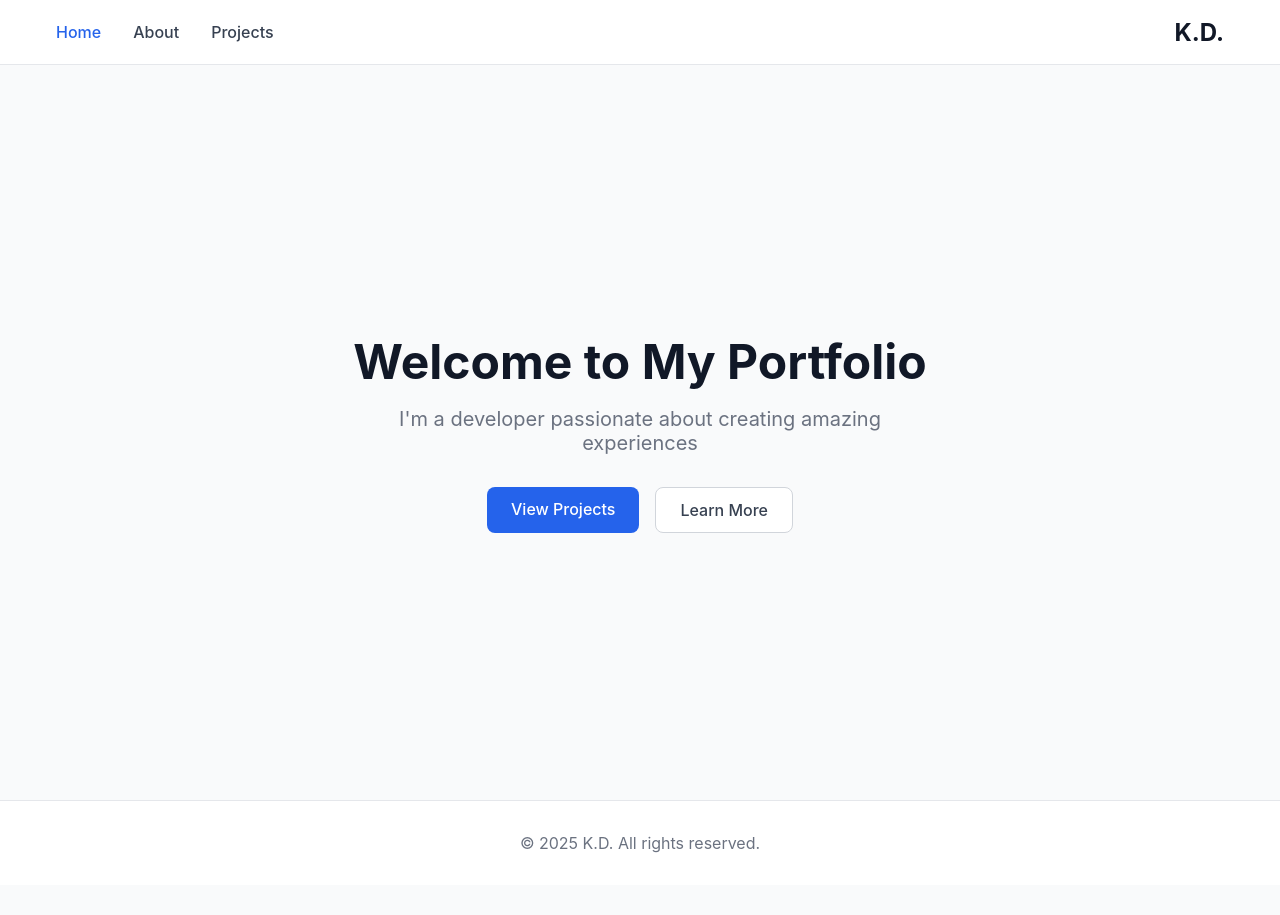
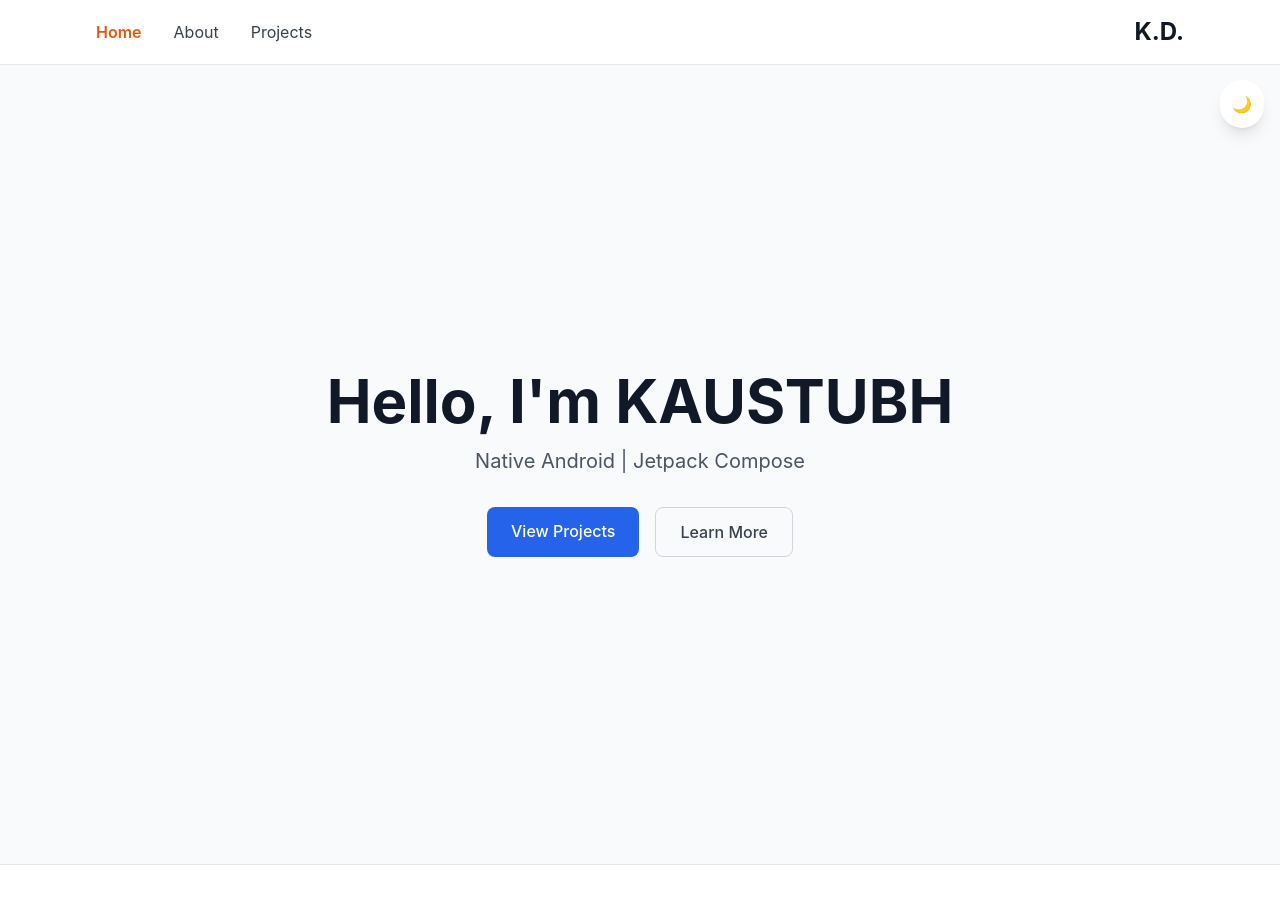
Before and after one commit to kaustubhsuryakantdeshpande/portfolio.github.io, a React (Create React App) app: page / in a window 1280 px wide. Shown: the top 915 px of the page. Before the commit the page ends 885 px from the top, so only its background shows below. Built offline with nearby package versions, Linux system fonts and the light colour scheme.

Commit message:
Refactor code structure for improved readability and maintainability

```diff
--- a/package.json
+++ b/package.json
@@ -9,6 +9,7 @@
     "@testing-library/user-event": "^13.2.1",
     "react": "^19.1.0",
     "react-dom": "^19.1.0",
+    "react-icons": "^5.5.0",
     "react-router-dom": "^7.7.0",
     "react-scripts": "5.0.1",
     "web-vitals": "^2.1.0"
@@ -36,5 +37,10 @@
       "last 1 firefox version",
       "last 1 safari version"
     ]
+  },
+  "devDependencies": {
+    "autoprefixer": "^10.4.21",
+    "postcss": "^8.5.6",
+    "tailwindcss": "^3.0.0"
   }
 }
--- a/src/App.js
+++ b/src/App.js
@@ -1,4 +1,4 @@
-import React from 'react';
+import React, { useState, createContext, useContext, useEffect } from 'react';
 import { BrowserRouter as Router, Routes, Route } from 'react-router-dom';
 import './App.css';
 import About from './pages/About';
@@ -7,12 +7,75 @@
 import Footer from './components/Footer';
 import Navbar from './components/Navbar';
 
+// Create Theme Context
+const ThemeContext = createContext();
+
+// Custom hook to use theme
+export const useTheme = () => {
+  const context = useContext(ThemeContext);
+  if (!context) {
+    throw new Error('useTheme must be used within a ThemeProvider');
+  }
+  return context;
+};
+
+// Theme Provider Component
+const ThemeProvider = ({ children }) => {
+  const [isDark, setIsDark] = useState(false);
+
+  const toggleTheme = () => {
+    setIsDark(!isDark);
+  };
+
+  // Add/remove dark class from document root
+  useEffect(() => {
+    if (isDark) {
+      document.documentElement.classList.add('dark');
+    } else {
+      document.documentElement.classList.remove('dark');
+    }
+  }, [isDark]);
+
+  return (
+    <ThemeContext.Provider value={{ isDark, toggleTheme }}>
+      {children}
+    </ThemeContext.Provider>
+  );
+};
+
 function App() {
   return (
+    <ThemeProvider>
       <Router>
-      <div className="page-container">
+        <AppContent />
+      </Router>
+    </ThemeProvider>
+  );
+}
+
+// Main App Content Component
+const AppContent = () => {
+  const { isDark, toggleTheme } = useTheme();
+
+  return (
+    <div className={`min-h-screen flex flex-col transition-colors duration-300 ${
+      isDark ? 'bg-gray-900' : 'bg-gray-50'
+    }`}>
+      {/* Theme Toggle Button */}
+      <button
+        onClick={toggleTheme}
+        className={`fixed top-20 right-4 z-40 p-3 rounded-full shadow-lg transition-all duration-300 ${
+          isDark
+            ? 'bg-gray-800 text-yellow-400 hover:bg-gray-700'
+            : 'bg-white text-gray-600 hover:bg-gray-100'
+        }`}
+        aria-label="Toggle theme"
+      >
+        {isDark ? '☀️' : '🌙'}
+      </button>
+
       <Navbar />
-        <main className="main-content">
+      <main className="flex-1 pt-16">
         <Routes>
           <Route path="/" element={<Home />} />
           <Route path="/about" element={<About />} />
@@ -21,8 +84,7 @@
       </main>
       <Footer />
     </div>
-    </Router>
   );
-}
+};
 
 export default App;
--- a/src/components/Footer.js
+++ b/src/components/Footer.js
@@ -1,8 +1,38 @@
+import { FaLinkedin } from "react-icons/fa";
+import { FaGithub } from "react-icons/fa";
+import { FaEnvelope } from "react-icons/fa";
+import { FaG } from "react-icons/fa6";
+
+
+
 export default function Footer() {
   return (
-    <footer>
-      <div className="footer-content">
-        <p>© 2025 K.D. All rights reserved.</p>
+    <footer className="bg-white dark:bg-gray-900 py-12 px-4 border-t dark:border-gray-700">
+      <div className="container mx-auto max-w-6xl">
+        {/*Left Column*/}
+        <div className="space-y-6">
+          <h2 className="text-4xl md:text-5xl font-bold text-teal-500 leading-tight">
+            Let's create Clean and Scalable applications
+          </h2>
+          <p className="text-xl text-gray-600 dark:text-gray-300">
+            start by{" "}
+            <span className="text-orange-500 font-semibold">Hello</span>
+          </p>
+          <div className="flex space-x-4 mt-4">
+            <a href="mailto:contact.deshkaustubh@gmail.com" className="text-gray-500 hover:text-red-400 text-2xl" title="Contact Me">
+              <FaEnvelope/>
+            </a>
+            <a href="https://linkedin.com/in/deshkaustubh" className="text-blue-500 hover:text-red-400 text-2xl" title="LinkedIn">
+              <FaLinkedin/>
+            </a>
+            <a href="https://github.com/deshkaustubh" className="text-black-500 hover:text-red-400 text-2xl" title="GitHub">
+              <FaGithub/>
+            </a>
+          </div>
+        </div>
+        <div className="text-center text-gray-400 dark:text-gray-500 text-sm py-4 border-t dark:border-gray-700 mt-8">
+          <p>© {new Date().getFullYear()} K.D. All rights reserved.</p>
+        </div>
       </div>
     </footer>
   );
--- a/src/components/Navbar.js
+++ b/src/components/Navbar.js
@@ -1,44 +1,50 @@
 import { NavLink } from 'react-router-dom';
+import { useTheme } from '../App';
 
 export default function Navbar() {
+  const { isDark } = useTheme();
+
+  // Navigation links array
+  const navLinks = [
+    { label: 'Home', path: '/', isEnd: true },
+    { label: 'About', path: '/about', isEnd: false },
+    { label: 'Projects', path: '/projects', isEnd: false }
+  ];
+
   return (
-    <nav>
-      <div className="nav-container">
+    <nav className={`fixed w-full top-0 backdrop-blur-sm z-50 border-b ${
+      isDark
+        ? 'bg-gray-900/90 border-gray-700'
+        : 'bg-white/90 border-gray-200'
+    }`}>
+      <div className="max-w-6xl mx-auto px-4 sm:px-6 lg:px-8">
+        <div className="flex justify-between items-center h-16">
           {/* Navigation Links - Left Side */}
-        <ul className="nav-links">
-          <li>
+          <ul className="flex space-x-8">
+            {navLinks.map(({ label, path, isEnd }) => (
+              <li key={path}>
                 <NavLink
-              to="/"
-              end
-              className={({ isActive }) => isActive ? "active" : ""}
+                  to={path}
+                  end={isEnd}
+                  className={({ isActive }) =>
+                    isActive
+                      ? "text-orange-600 font-semibold"
+                      : `${isDark ? 'text-gray-300' : 'text-gray-700'} hover:text-blue-600 transition-colors`
+                  }
                 >
-              Home
+                  {label}
                 </NavLink>
               </li>
-
-          <li>
-            <NavLink
-              to="/about"
-              className={({ isActive }) => isActive ? "active" : ""}
-            >
-              About
-            </NavLink>
-          </li>
-
-          <li>
-            <NavLink
-              to="/projects"
-              className={({ isActive }) => isActive ? "active" : ""}
-            >
-              Projects
-            </NavLink>
-          </li>
+            ))}
           </ul>
 
           {/* Name/Logo - Right Side */}
-        <a href="/" className="nav-logo">
+          <a href="/" className={`text-xl sm:text-2xl font-bold ${
+            isDark ? 'text-white' : 'text-gray-900'
+          }`}>
             K.D.
           </a>
+        </div>
       </div>
     </nav>
   );
--- a/src/index.css
+++ b/src/index.css
@@ -1,9 +1,6 @@
-/* Reset and base styles */
-* {
-  margin: 0;
-  padding: 0;
-  box-sizing: border-box;
-}
+@tailwind base;
+@tailwind components;
+@tailwind utilities;
 
 body {
   margin: 0;
@@ -12,211 +9,16 @@
     sans-serif;
   -webkit-font-smoothing: antialiased;
   -moz-osx-font-smoothing: grayscale;
-  background-color: #f9fafb;
-  color: #111827;
+
+  @apply bg-gray-50 text-gray-800 dark:bg-gray-900 dark:text-gray-100;
 }
 
-/* Navigation Styles */
-nav {
-  position: fixed;
-  top: 0;
-  width: 100%;
-  background-color: rgba(255, 255, 255, 0.9);
-  backdrop-filter: blur(10px);
-  border-bottom: 1px solid #e5e7eb;
-  z-index: 50;
+.darkbody{
+  @apply bg-gray-100 text-gray-800
 }
+code {
+  font-family: 'SFMono-Regular', Menlo, Monaco, Consolas, 'Liberation Mono',
+    'Courier New', monospace;
 
-.nav-container {
-  max-width: 1200px;
-  margin: 0 auto;
-  padding: 0 1rem;
-  display: flex;
-  justify-content: space-between;
-  align-items: center;
-  height: 4rem;
+  @apply px-1 py-[1px] rounded text-sm bg-gray-100 text-gray-800 dark:bg-gray-800 dark:text-gray-100;
 }
-
-.nav-links {
-  display: flex;
-  list-style: none;
-  gap: 2rem;
-}
-
-.nav-links a {
-  text-decoration: none;
-  color: #374151;
-  font-weight: 500;
-  transition: color 0.3s;
-}
-
-.nav-links a:hover,
-.nav-links a.active {
-  color: #2563eb;
-}
-
-.nav-logo {
-  font-size: 1.5rem;
-  font-weight: bold;
-  color: #111827;
-  text-decoration: none;
-}
-
-/* Page Styles */
-.page-container {
-  min-height: 100vh;
-  padding-top: 4rem;
-  display: flex;
-  flex-direction: column;
-}
-
-.main-content {
-  flex: 1;
-}
-
-/* Home Page Styles */
-.home-hero {
-  display: flex;
-  align-items: center;
-  justify-content: center;
-  min-height: calc(100vh - 4rem);
-  text-align: center;
-  padding: 2rem;
-}
-
-.home-hero h1 {
-  font-size: 3rem;
-  font-weight: bold;
-  margin-bottom: 1rem;
-  color: #111827;
-}
-
-.home-hero p {
-  font-size: 1.25rem;
-  color: #6b7280;
-  margin-bottom: 2rem;
-  max-width: 600px;
-}
-
-.button-group {
-  display: flex;
-  gap: 1rem;
-  justify-content: center;
-  flex-wrap: wrap;
-}
-
-.btn {
-  padding: 0.75rem 1.5rem;
-  border-radius: 0.5rem;
-  font-weight: 500;
-  text-decoration: none;
-  border: none;
-  cursor: pointer;
-  transition: all 0.3s;
-  font-size: 1rem;
-}
-
-.btn-primary {
-  background-color: #2563eb;
-  color: white;
-}
-
-.btn-primary:hover {
-  background-color: #1d4ed8;
-}
-
-.btn-secondary {
-  background-color: white;
-  color: #374151;
-  border: 1px solid #d1d5db;
-}
-
-.btn-secondary:hover {
-  background-color: #f9fafb;
-}
-
-/* About Page Styles */
-.about-container {
-  max-width: 800px;
-  margin: 0 auto;
-  padding: 5rem 2rem 2rem;
-  text-align: center;
-}
-
-.about-container h1 {
-  font-size: 2rem;
-  color: #6b7280;
-  font-weight: 600;
-}
-
-/* Projects Page Styles */
-.projects-container {
-  max-width: 1200px;
-  margin: 0 auto;
-  padding: 5rem 2rem 2rem;
-}
-
-.projects-header {
-  text-align: center;
-  margin-bottom: 3rem;
-}
-
-.projects-header h1 {
-  font-size: 2.5rem;
-  font-weight: bold;
-  color: #111827;
-  margin-bottom: 1rem;
-}
-
-.projects-header p {
-  font-size: 1.25rem;
-  color: #6b7280;
-}
-
-.projects-coming-soon {
-  text-align: center;
-  color: #6b7280;
-  font-size: 1.125rem;
-}
-
-/* Footer Styles */
-footer {
-  background-color: white;
-  border-top: 1px solid #e5e7eb;
-  padding: 2rem 1rem;
-  text-align: center;
-}
-
-.footer-content {
-  max-width: 1200px;
-  margin: 0 auto;
-  color: #6b7280;
-}
-
-/* Responsive Design */
-@media (max-width: 768px) {
-  .nav-container {
-    padding: 0 1rem;
-  }
-
-  .nav-links {
-    gap: 1rem;
-  }
-
-  .home-hero h1 {
-    font-size: 2rem;
-  }
-
-  .home-hero p {
-    font-size: 1rem;
-  }
-
-  .button-group {
-    flex-direction: column;
-    align-items: center;
-  }
-
-  .btn {
-    width: 200px;
-  }
-}
--- a/src/index.js
+++ b/src/index.js
@@ -2,7 +2,6 @@
 import ReactDOM from 'react-dom/client';
 import './index.css';
 import App from './App';
-import reportWebVitals from './reportWebVitals';
 
 const root = ReactDOM.createRoot(document.getElementById('root'));
 root.render(
@@ -10,8 +9,3 @@
     <App />
   </React.StrictMode>
 );
-
-// If you want to start measuring performance in your app, pass a function
-// to log results (for example: reportWebVitals(console.log))
-// or send to an analytics endpoint. Learn more: https://bit.ly/CRA-vitals
-reportWebVitals();
--- a/src/pages/Home.js
+++ b/src/pages/Home.js
@@ -1,14 +1,24 @@
 export default function Home() {
   return (
-    <div className="home-hero">
-      <div>
-        <h1>Welcome to My Portfolio</h1>
-        <p>I'm a developer passionate about creating amazing experiences</p>
-        <div className="button-group">
-          <a href="/projects" className="btn btn-primary">
+    <div className="min-h-screen bg-gray-50 dark:bg-gray-900 flex items-center justify-center px-4">
+      <div className="text-center">
+        <h1 className="text-4xl md:text-6xl font-bold text-gray-900 dark:text-white mb-4">
+          Hello, I'm KAUSTUBH
+        </h1>
+        <p className="text-xl text-gray-600 dark:text-gray-300 mb-8 max-w-2xl mx-auto">
+          Native Android | Jetpack Compose
+        </p>
+        <div className="flex flex-col sm:flex-row gap-4 justify-center">
+          <a
+            href="/projects"
+            className="bg-blue-600 text-white px-6 py-3 rounded-lg hover:bg-blue-700 transition-colors font-medium"
+          >
             View Projects
           </a>
-          <a href="/about" className="btn btn-secondary">
+          <a
+            href="/about"
+            className="border border-gray-300 dark:border-gray-600 text-gray-700 dark:text-gray-300 px-6 py-3 rounded-lg hover:bg-gray-50 dark:hover:bg-gray-800 transition-colors font-medium"
+          >
             Learn More
           </a>
         </div>
--- a/tailwind.config.js
+++ b/tailwind.config.js
@@ -1,5 +1,6 @@
 /** @type {import('tailwindcss').Config} */
 module.exports = {
+  darkMode: 'class',
   content: [
     "./src/**/*.{js,jsx,ts,tsx}",
   ],
```
Also changed, not shown: src/pages/About.js (+6 -2 lines), src/pages/Project.js (+6 -9 lines), 2 other files (tests, documents, lock files or other folders). Lines whose indentation alone changed are shown as unchanged.
